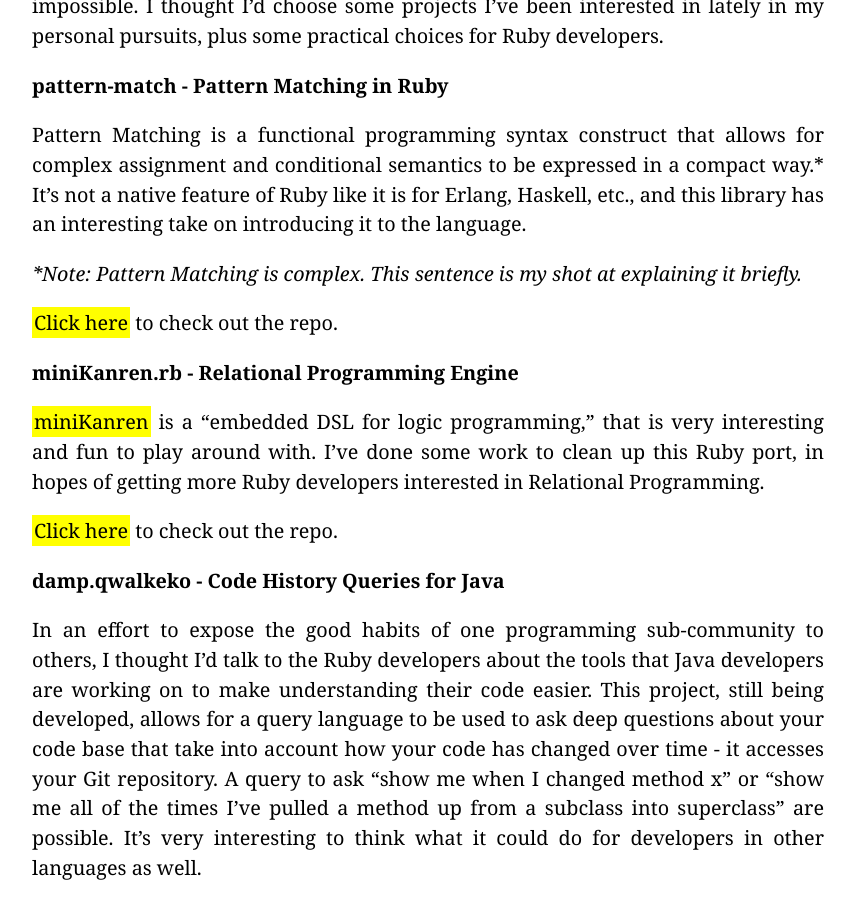
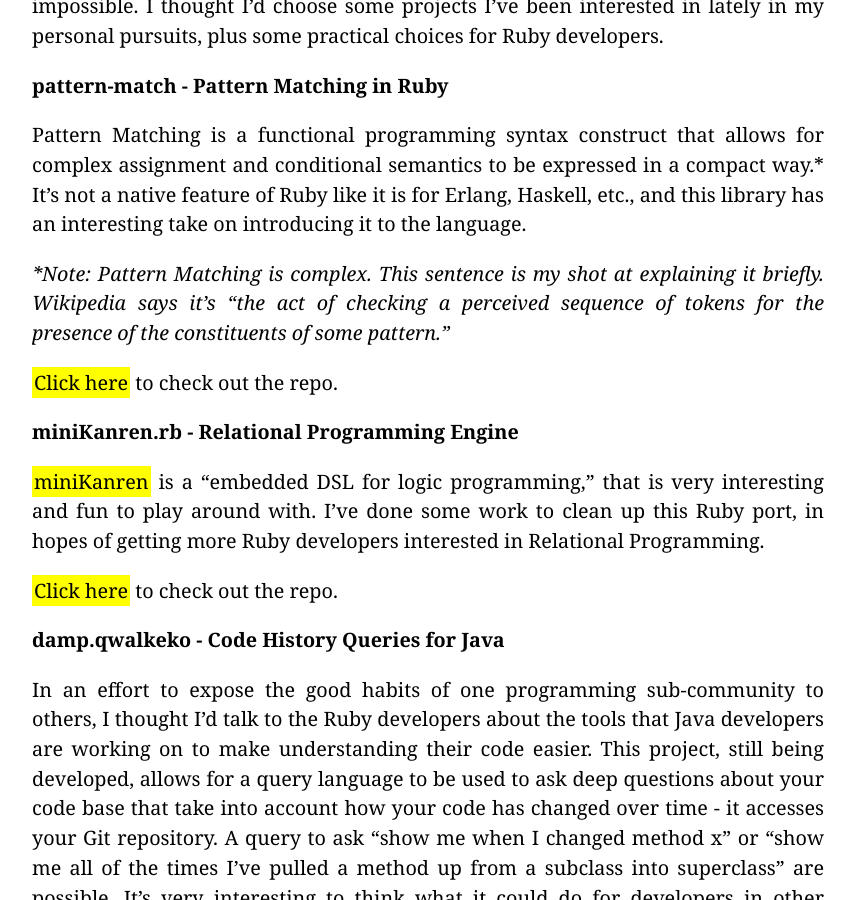
Before and after one commit to mrb/mrb.github.com, a Jekyll site: the page built from _posts/2013-03-13-a-list-of-lists-nycrb.markdown, in a window 1280 px wide and 900 px high, scrolled down 4038 px. Shown: the whole window, without its empty margins (212-1067 px from the left). Built offline with Jekyll 4.4.1, drawn with Linux system fonts in a browser that asks for light colours; Markdown is read by kramdown in place of the engine named in the settings.

Commit message:
Wikipedia will legitimize me

```diff
--- a/_posts/2013-03-13-a-list-of-lists-nycrb.markdown
+++ b/_posts/2013-03-13-a-list-of-lists-nycrb.markdown
@@ -107,7 +107,7 @@ GitHub's volume of code is growing at an incredible rate, and keeping up is impo
 
 Pattern Matching is a functional programming syntax construct that allows for complex assignment and conditional semantics to be expressed in a compact way.\* It's not a native feature of Ruby like it is for Erlang, Haskell, etc., and this library has an interesting take on introducing it to the language.
 
-_\*Note: Pattern Matching is complex. This sentence is my shot at explaining it briefly._
+_\*Note: Pattern Matching is complex. This sentence is my shot at explaining it briefly. Wikipedia says it's "the act of checking a perceived sequence of tokens for the presence of the constituents of some pattern."_
 
 <a href="https://github.com/k-tsj/pattern-match">Click here</a> to check out the repo.
 
```
